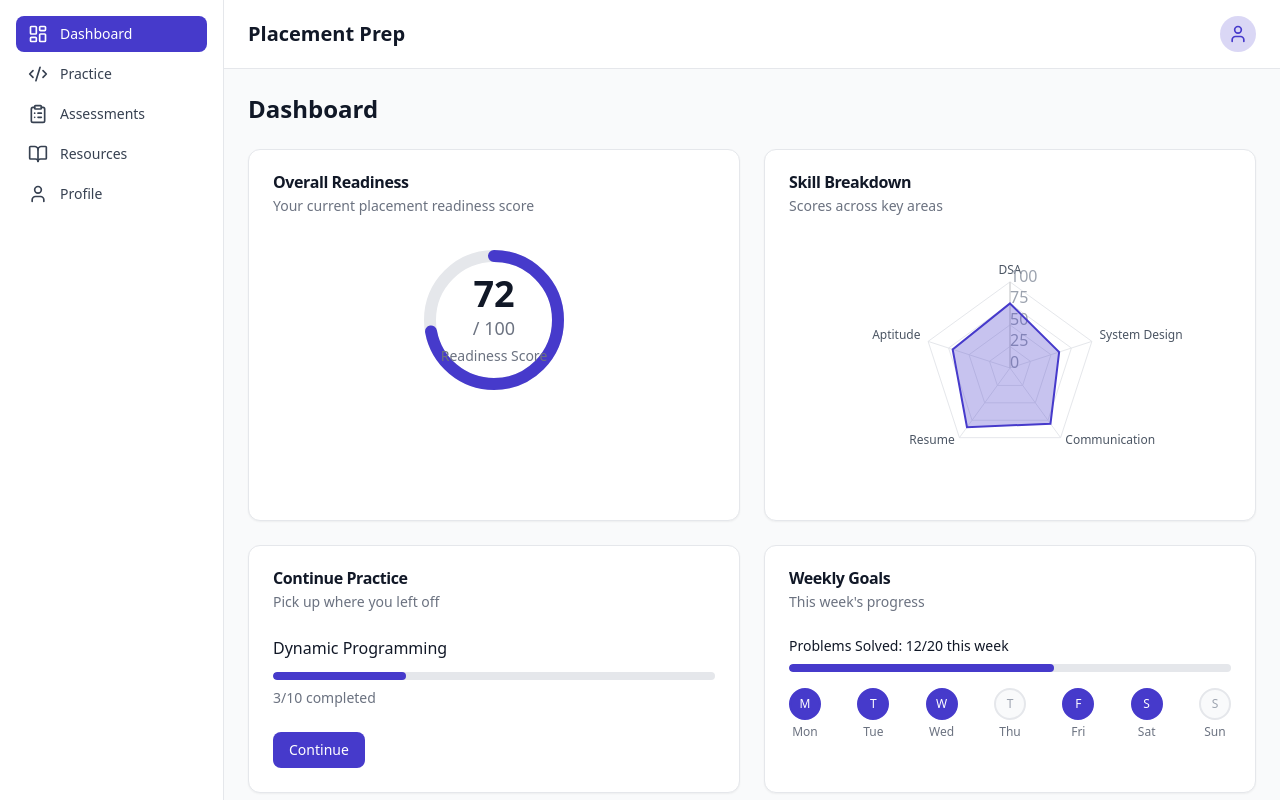
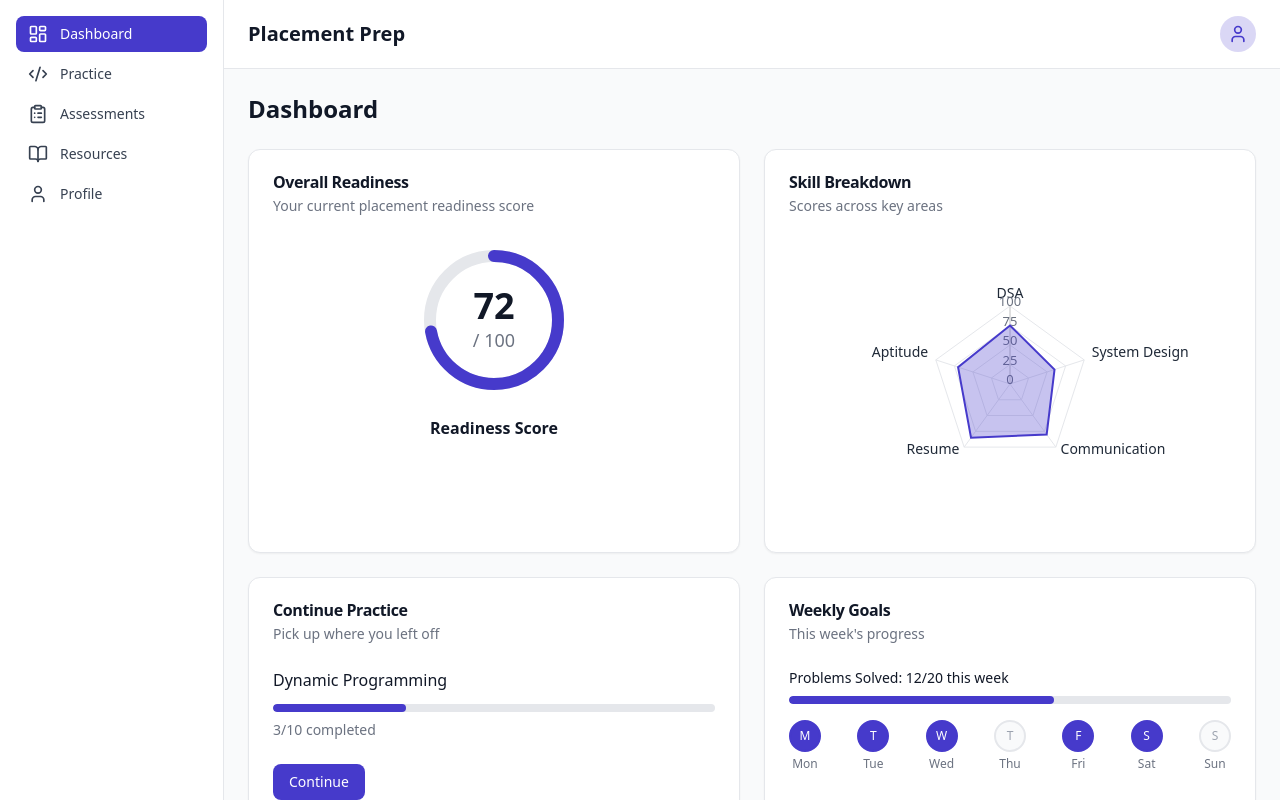
Before and after one commit to DivyaRam984/Placement-Readiness, a React (Vite) app: page /dashboard in a window 1280 px wide. Shown: the top 800 px of the page. Built offline with nearby package versions, Linux system fonts and the light colour scheme.

Commit message:
Step 3: Updated

```diff
--- a/src/pages/Dashboard.tsx
+++ b/src/pages/Dashboard.tsx
@@ -46,6 +46,7 @@ function OverallReadiness() {
         <CardDescription>Your current placement readiness score</CardDescription>
       </CardHeader>
       <CardContent className="flex flex-col items-center justify-center pb-2">
+        <div className="flex flex-col items-center gap-4">
           <div className="relative inline-flex items-center justify-center">
             <svg className="h-40 w-40 -rotate-90" viewBox="0 0 160 160" aria-hidden>
               <circle
@@ -71,11 +72,12 @@ function OverallReadiness() {
                 }}
               />
             </svg>
-          <div className="absolute inset-0 flex flex-col items-center justify-center">
+            <div className="absolute inset-0 flex flex-col items-center justify-center pointer-events-none">
               <span className="text-4xl font-bold text-gray-900">{score}</span>
               <span className="text-lg text-gray-500">/ {max}</span>
-            <span className="mt-1 text-sm font-medium text-gray-500">Readiness Score</span>
             </div>
+          </div>
+          <p className="text-base font-semibold text-gray-900">Readiness Score</p>
         </div>
       </CardContent>
     </Card>
@@ -90,15 +92,35 @@ function SkillBreakdown() {
         <CardDescription>Scores across key areas</CardDescription>
       </CardHeader>
       <CardContent>
-        <div className="h-64 w-full">
+        <div className="h-72 w-full min-h-[280px]">
           <ResponsiveContainer width="100%" height="100%">
-            <RechartsRadarChart data={SKILL_DATA} cx="50%" cy="50%" outerRadius="70%">
+            <RechartsRadarChart
+              data={SKILL_DATA}
+              cx="50%"
+              cy="50%"
+              outerRadius="65%"
+              margin={{ top: 24, right: 24, bottom: 24, left: 24 }}
+            >
               <PolarGrid stroke="rgb(229, 231, 235)" />
               <PolarAngleAxis
                 dataKey="subject"
-                tick={{ fill: 'rgb(75, 85, 99)', fontSize: 12 }}
+                tick={{
+                  fill: 'rgb(31, 41, 55)',
+                  fontSize: 14,
+                  fontWeight: 500,
+                }}
+                tickLine={false}
               />
-              <PolarRadiusAxis angle={90} domain={[0, 100]} tick={{ fill: 'rgb(156, 163, 175)' }} />
+              <PolarRadiusAxis
+                angle={90}
+                domain={[0, 100]}
+                tick={{
+                  fill: 'rgb(107, 114, 128)',
+                  fontSize: 13,
+                  fontWeight: 500,
+                }}
+                orientation="middle"
+              />
               <Radar
                 name="Score"
                 dataKey="value"
```
Lines whose indentation alone changed are shown as unchanged.
